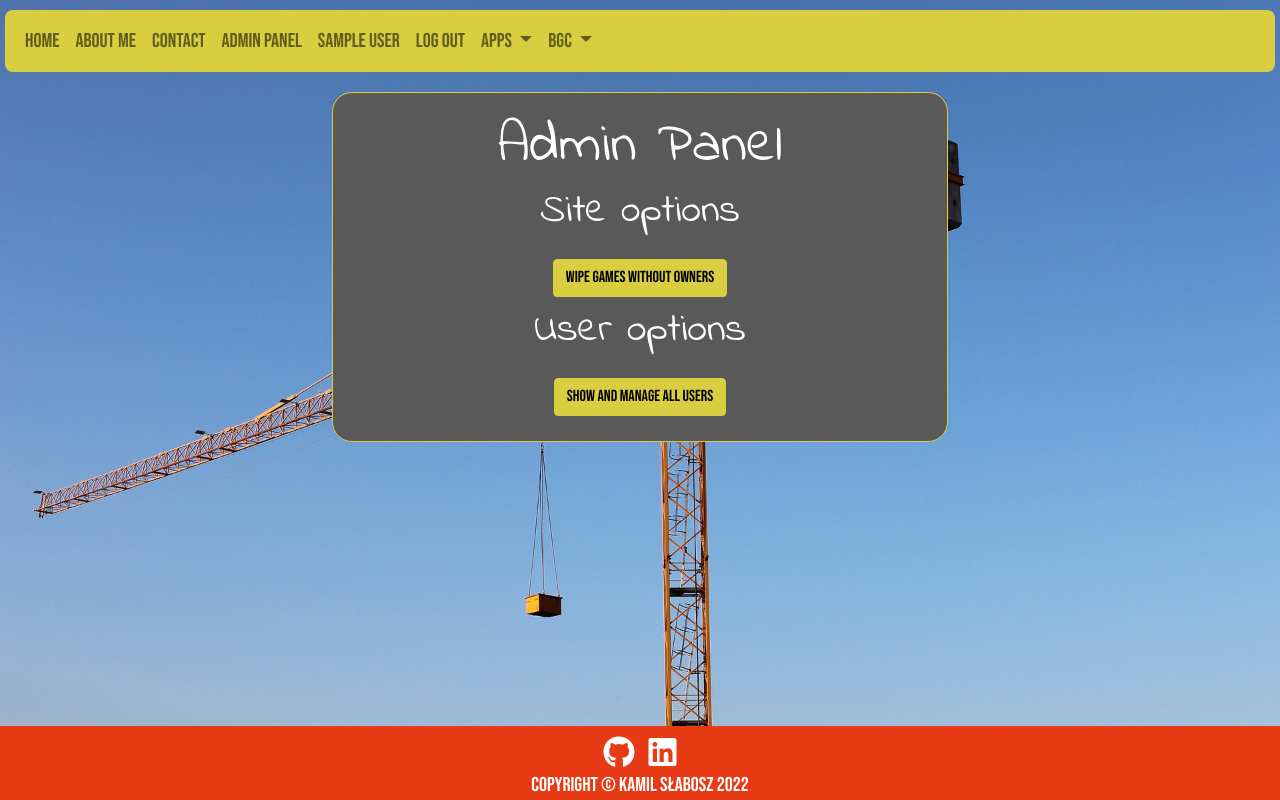
After one commit to kamilslabosz/Tabletop-Group, a Flask app: page /admin in a window 1280 px wide. The commit adds this page. Run offline with Flask 2, Linux system fonts and the light colour scheme; the visitor is signed in with stand-in values (Sample User, id 1); some libraries are stand-ins or nearby versions.

Commit message:
added admin panel

```diff
--- a/main.py
+++ b/main.py
@@ -133,6 +133,12 @@ def contact_me():
 # ------------------------ADMIN---------------------------------
 
 
+@app.route("/admin", methods=["GET", "POST"])
+@admin_only
+def admin_panel():
+    return render_template('admin_panel.html', current_user=current_user)
+
+
 @app.route("/users/delete/<int:user_id>", methods=["GET", "POST"])
 @admin_only
 def delete_user(user_id):
@@ -146,15 +152,16 @@ def delete_user(user_id):
     return redirect(url_for('all_users'))
 
 
-@app.route("/wipe", methods=["GET", "POST"])
+@app.route("/admin/wipe", methods=["GET", "POST"])
 @admin_only
 def wipe_unowned_games():
     all_games = BoardGame.query.all()
     for game in all_games:
         if not game.owners:
             db.session.delete(game)
-        db.session.commit()
-    return redirect(url_for('home'))
+    db.session.commit()
+    flash("Unowned games wiped from database")
+    return redirect(url_for('admin_panel'))
 
 
 # -------------------------------USERS---------------------------
--- /dev/null
+++ b/templates/admin_panel.html
@@ -0,0 +1,29 @@
+{% include "header.html" %}
+<div class="background" style="background-image: url({{ url_for('static', filename='img/work-in-progress-bg.jpg')}})">
+{% include "navbar.html" %}
+<div class="row no-margin">
+        <div class="col-1 col-lg-3"></div>
+        <div class="col-10 col-lg-6">
+            <div class="container text-center space-above">
+                <h1 class="display-4">Admin Panel</h1>
+                {% with messages = get_flashed_messages() %}
+                    {% if messages %}
+                      {% for message in messages %}
+                       <p class="lead error-text">{{ message }}</p>
+                      {% endfor %}
+                    {% endif %}
+                {% endwith %}
+                <h1>Site options</h1>
+                <a class="btn btn-warning space-below" href="{{ url_for('wipe_unowned_games') }}" role="button">Wipe games without owners</a>
+                <h1>User options</h1>
+                <a class="btn btn-warning space-below" href="{{ url_for('all_users') }}" role="button">Show and manage all users</a>
+
+
+            </div>
+        </div>
+        <div class="col-1 col-lg-3"></div>
+
+    </div>
+
+{% include 'footer.html'%}
+</div>
--- a/templates/navbar.html
+++ b/templates/navbar.html
@@ -14,6 +14,11 @@
         <li class="nav-item">
           <a class="nav-link nav-font" href="{{ url_for('contact_me') }}">Contact</a>
         </li>
+        {% if current_user.id==1: %}
+          <li class="nav-item">
+            <a class="nav-link nav-font" href="{{ url_for('admin_panel') }}">Admin Panel</a>
+          </li>
+        {% endif %}
         {% if not current_user.is_authenticated: %}
           <li class="nav-item">
             <a class="nav-link nav-font" href="{{ url_for('login') }}">Login</a>
```
Also changed, not shown: 1 other file.
